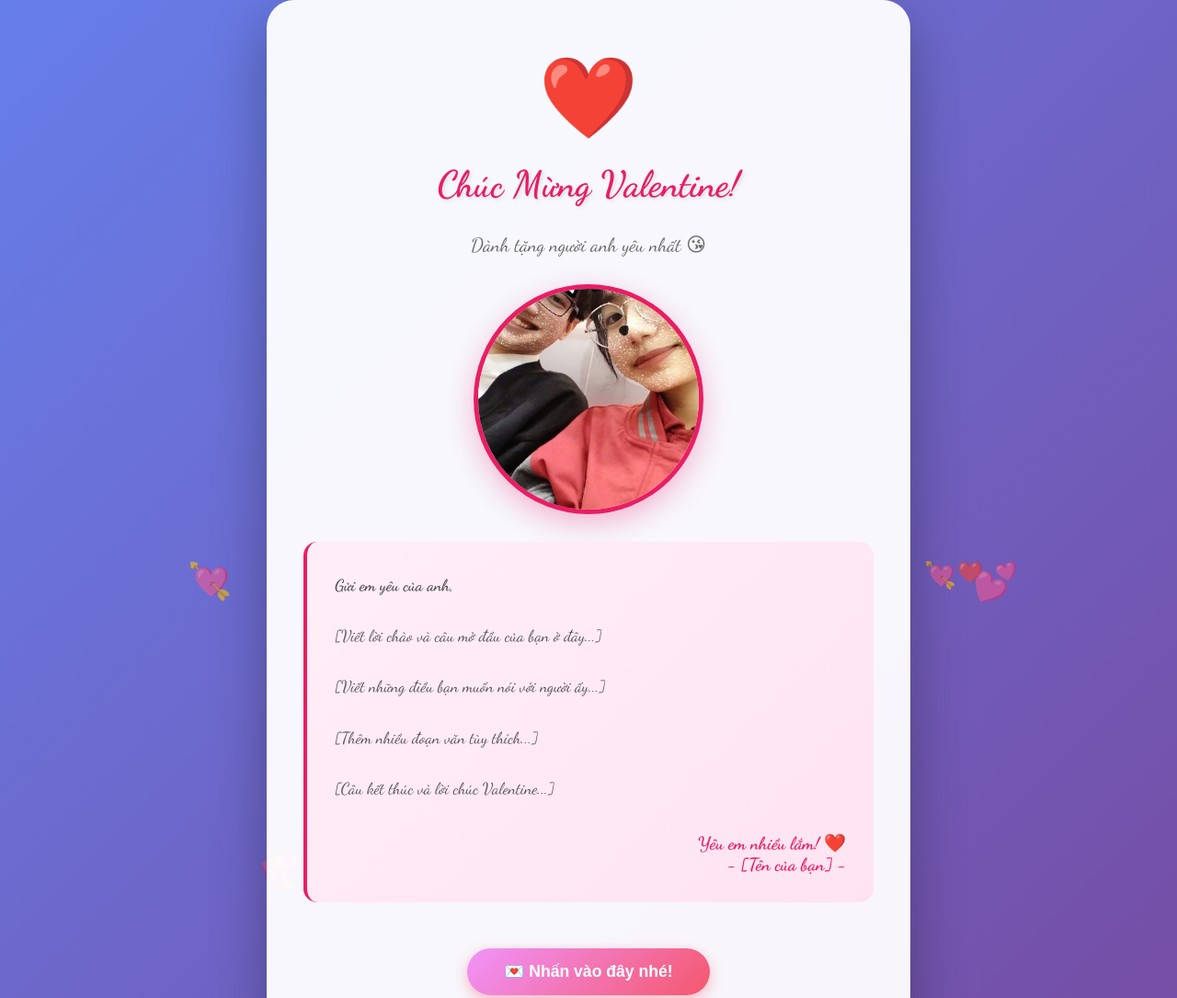
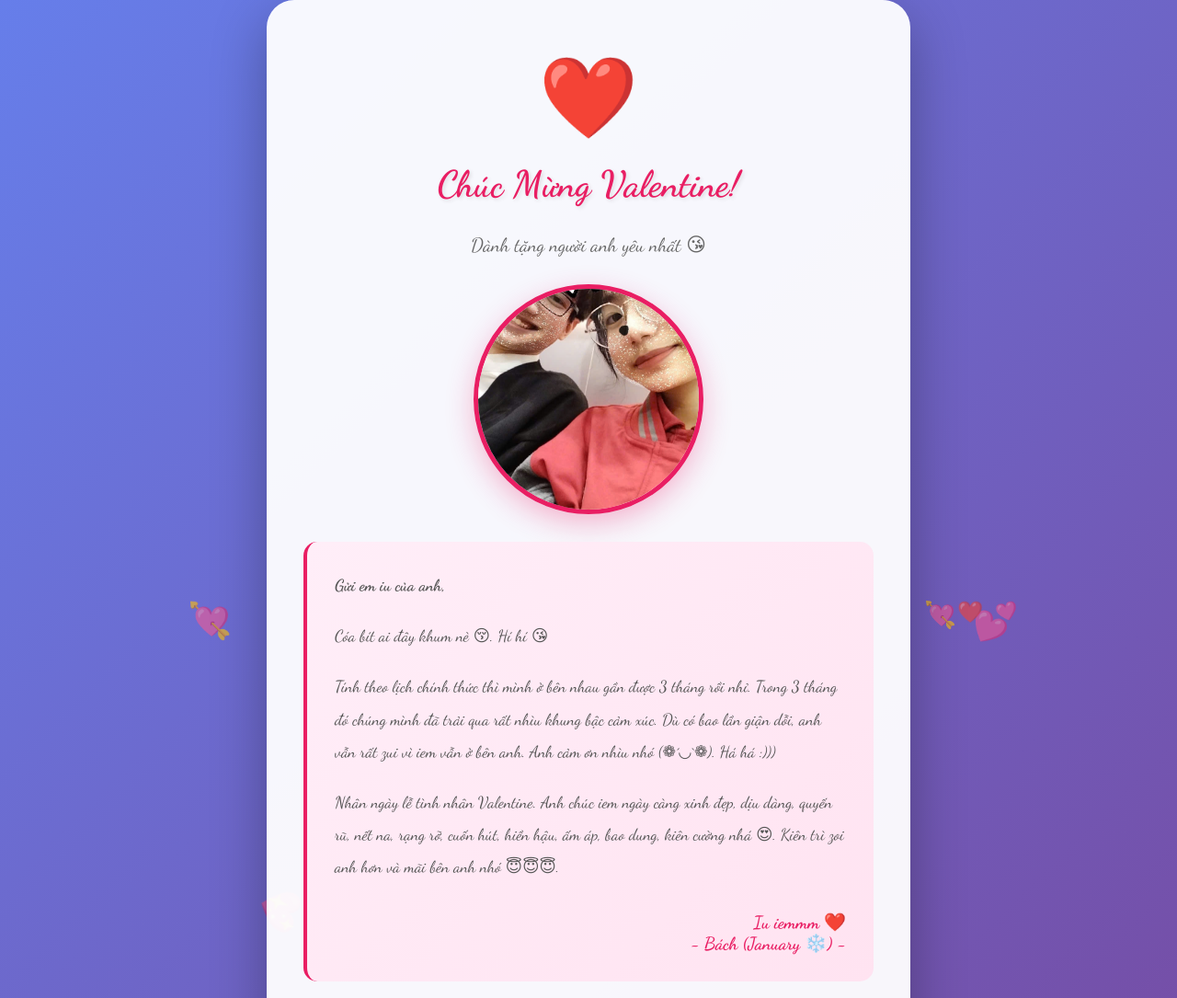
Before and after one commit to NQB26/happy-valentine, a plain HTML site: page index.html in a window 1280 px wide. Shown: the top 1085 px of the page at 92% size. Drawn offline with Linux system fonts and the light colour scheme.

Commit message:
Update index.html

```diff
--- a/index.html
+++ b/index.html
@@ -241,27 +241,27 @@
 
         <!-- PHẦN 3: THƯ TÌNH - Viết nội dung của bạn ở đây -->
         <div class="love-letter">
-            <p class="greeting">Gửi em yêu của anh,</p>
+            <p class="greeting">Gửi em iu của anh,</p>
 
             <p>
-                [Viết lời chào và câu mở đầu của bạn ở đây...]
+                Cóa bít ai đây khum nè 😚. Hí hí 😘
             </p>
 
             <p>
-                [Viết những điều bạn muốn nói với người ấy...]
+                Tính theo lịch chính thức thì mình ở bên nhau gần được 3 tháng rồi nhỉ.
+                Trong 3 tháng đó chúng mình đã trải qua rất nhìu khung bậc cảm xúc.
+                Dù có bao lần giận dỗi, anh vẫn rất zui vì iem vẫn ở bên anh.
+                Anh cảm ơn nhìu nhó (❁´◡`❁). Há há :)))
             </p>
 
             <p>
-                [Thêm nhiều đoạn văn tùy thích...]
-            </p>
-
-            <p>
-                [Câu kết thúc và lời chúc Valentine...]
+                Nhân ngày lễ tình nhân Valentine. Anh chúc iem ngày càng xinh đẹp, dịu dàng, quyến rũ, nết na, rạng rỡ, cuốn hút, hiền hậu, ấm áp, bao dung, kiên cường nhá 😍.
+                Kiên trì zoi anh hơn và mãi bên anh nhó 😇😇😇.
             </p>
 
             <div class="signature">
-                Yêu em nhiều lắm! ❤️<br>
-                - [Tên của bạn] -
+                Iu iemmm ❤️<br>
+                - Bách (January ❄️) -
             </div>
         </div>
 
```
